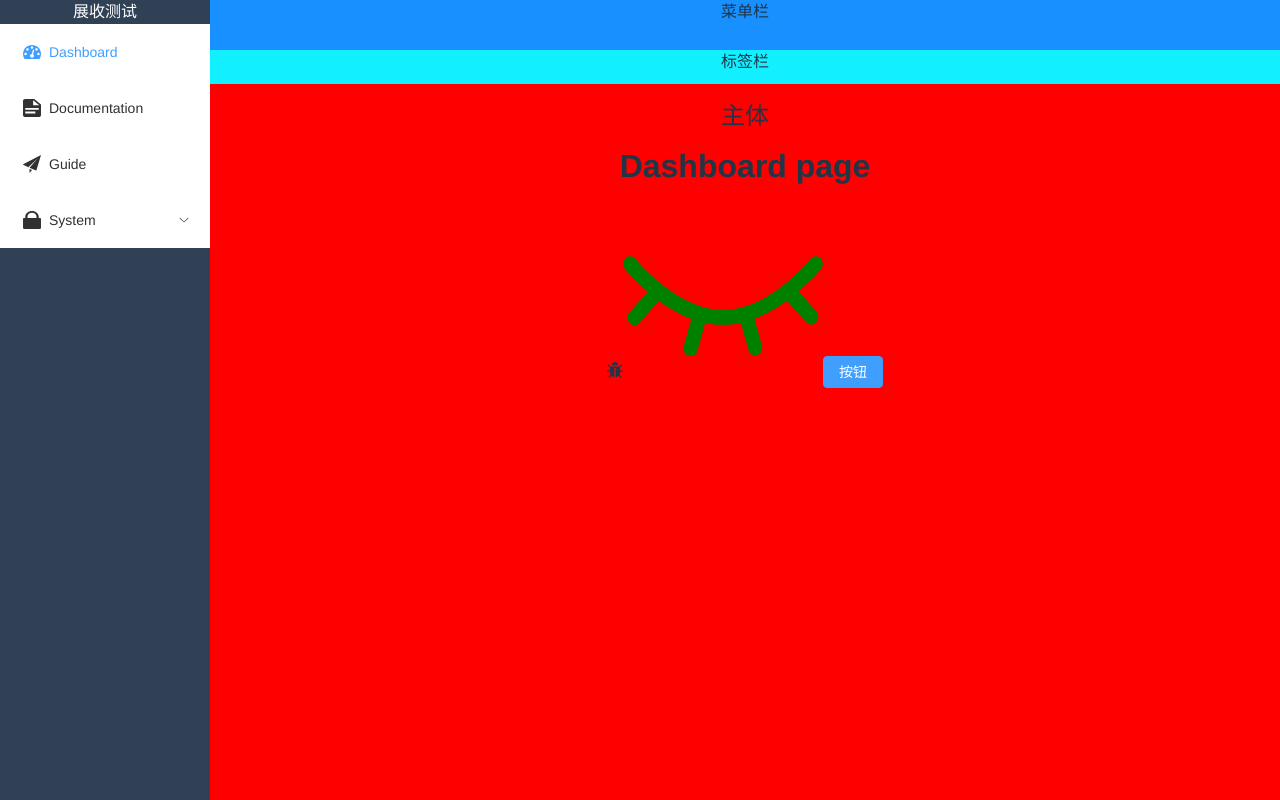
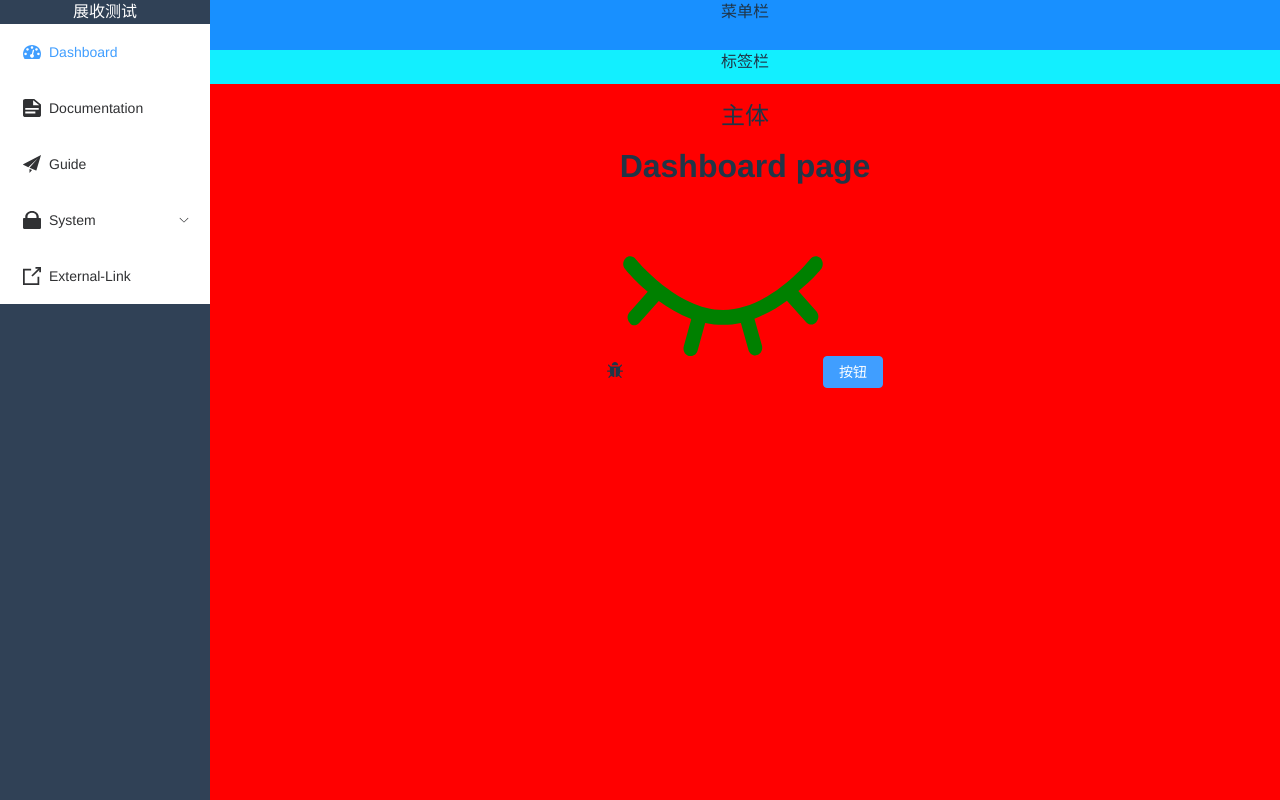
Before and after one commit to llliuyang/vue3-admin, a Vue app: page /dashboard in a window 1280 px wide. Built offline with nearby package versions, Linux system fonts and the light colour scheme.

Commit message:
feat: 菜单外链处理

```diff
--- a/src/components.d.ts
+++ b/src/components.d.ts
@@ -16,6 +16,7 @@
     RouterView: typeof import('vue-router')['RouterView']
     Sidebar: typeof import('./layout/components/Sidebar/index.vue')['default']
     SidebarItem: typeof import('./layout/components/Sidebar/SidebarItem.vue')['default']
+    SidebarItemLink: typeof import('./layout/components/Sidebar/SidebarItemLink.vue')['default']
     SvgIcon: typeof import('./components/SvgIcon/index.vue')['default']
   }
 }
--- a/src/layout/components/Sidebar/SidebarItem.vue
+++ b/src/layout/components/Sidebar/SidebarItem.vue
@@ -2,7 +2,10 @@
   <!--  根据 route.meta.hidden 属性进行筛选，将 hidden 为 true 的筛选出去 不渲染 -->
   <div class="sidebar-item-container" v-if="!item.meta || !item.meta.hidden">
     <!-- 如果有一个孩子，或者没孩子，或者有一个孩子但是被hidden了 -->
-    <template v-if="theOnlyOneChildRoute">
+    <sidebar-item-link
+      v-if="theOnlyOneChildRoute"
+      :to="resolvePath(theOnlyOneChildRoute.path)"
+    >
       <!-- 如果没有meta属性意味着不必渲染了 -->
       <el-menu-item
         :index="resolvePath(theOnlyOneChildRoute.path)"
@@ -15,7 +18,7 @@
           <span>{{ theOnlyOneChildRoute.meta?.title }}</span>
         </template>
       </el-menu-item>
-    </template>
+    </sidebar-item-link>
     <!-- 多个子路由时 -->
     <el-sub-menu v-else :index="resolvePath(item.path)" popper-append-to-body>
       <template #title>
@@ -40,6 +43,8 @@
 import type { PropType } from "vue"
 import type { RouteRecordRaw } from "vue-router"
 import path from "path-browserify"
+import SidebarItemLink from "@/layout/components/Sidebar/SidebarItemLink.vue"
+import { isExternal } from "@/utils/validate"
 const props = defineProps({
   item: {
     type: Object as PropType<RouteRecordRaw>,
@@ -102,6 +107,9 @@
 // 利用path.resolve 根据父路径+子路径 解析成正确路径 子路径可能是相对的
 // resolvePath在模板中使用
 const resolvePath = (childPath: string) => {
+  if (isExternal(childPath)) {
+    return childPath
+  }
   return path.resolve(props.basePath, childPath)
 }
 </script>
--- /dev/null
+++ b/src/layout/components/Sidebar/SidebarItemLink.vue
@@ -0,0 +1,41 @@
+<template>
+  <component :is="type" v-bind="linkProps">
+    <slot></slot>
+  </component>
+</template>
+
+<script lang="ts" setup>
+import { isExternal } from "@/utils/validate"
+
+const props = defineProps({
+  to: {
+    type: String,
+    required: true
+  }
+})
+// 判断接收的路径是不是外链
+const isExt = computed(() => isExternal(props.to))
+// 根据是否为外链来计算标签类型
+const type = computed(() => {
+  if (isExt.value) {
+    return "a"
+  }
+  return "router-link"
+})
+// 计算标签属性
+const linkProps = computed(() => {
+  // 'a'标签属性
+  if (isExt.value) {
+    return {
+      href: props.to,
+      target: "_blank",
+      rel: "noopener"
+    }
+  }
+  // router-link标签属性
+  return {
+    to: props.to
+  }
+})
+</script>
+<style scoped></style>
--- a/src/router/index.ts
+++ b/src/router/index.ts
@@ -76,6 +76,20 @@
         }
       }
     ]
+  },
+  {
+    path: "/external-link",
+    component: Layout,
+    children: [
+      {
+        path: "https://baidu.com",
+        redirect: "/",
+        meta: {
+          title: "External-Link",
+          icon: "link"
+        }
+      }
+    ]
   }
 ]
 
--- a/src/styles/index.scss
+++ b/src/styles/index.scss
@@ -15,6 +15,20 @@
     YaHei, Arial, sans-serif;
 }
 
+// a标签默认样式调整
+a:focus,
+a:active {
+  outline: none;
+}
+
+a,
+a:focus,
+a:hover {
+  cursor: pointer;
+  color: inherit;
+  text-decoration: none;
+}
+
 #app {
   height: 100%;
 }
```
